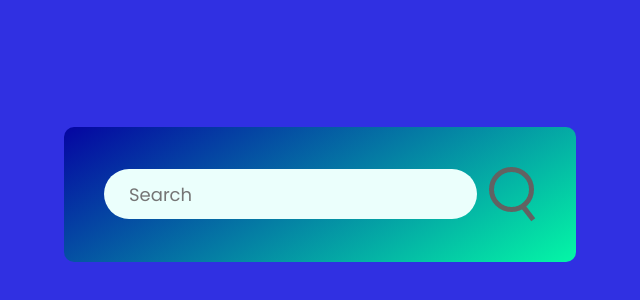
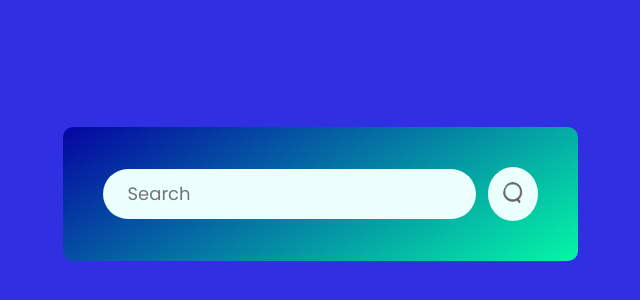
Before and after one commit to IAMOTAS/Frontend-MentorChallenges, a React app in the folder React-Weather-App/: page / in a window 1280 px wide. Shown: the part 206-506 px from the top of the page, without its empty margins (320-960 px from the left). Built offline with nearby package versions, Linux system fonts and the light colour scheme; the HTML template or start-up script is replaced by a standard one.

Commit message:
6-june-2024

```diff
--- a/React-Weather-App/src/components/Weather.css
+++ b/React-Weather-App/src/components/Weather.css
@@ -25,3 +25,11 @@
     background: #ebfffc;
     font-size: 18px;
 }
+
+.search-bar img{
+    width: 50px;
+    padding: 15px;
+    border-radius:50%;
+    background: #ebfffc;
+    cursor: pointer;
+}
```
